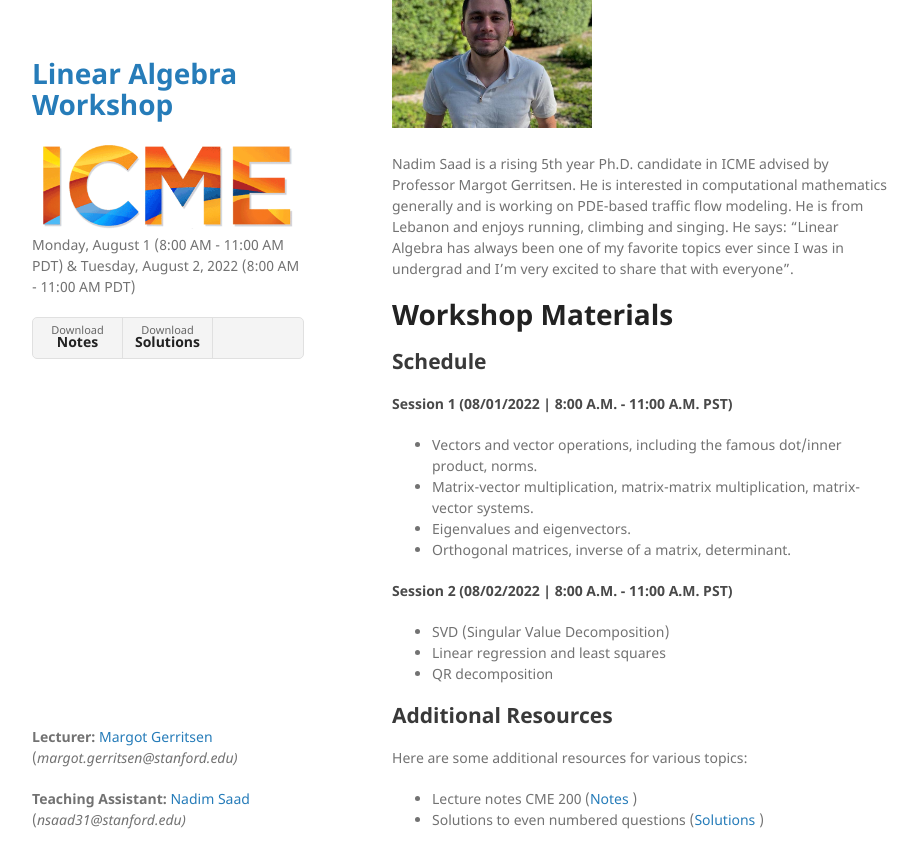
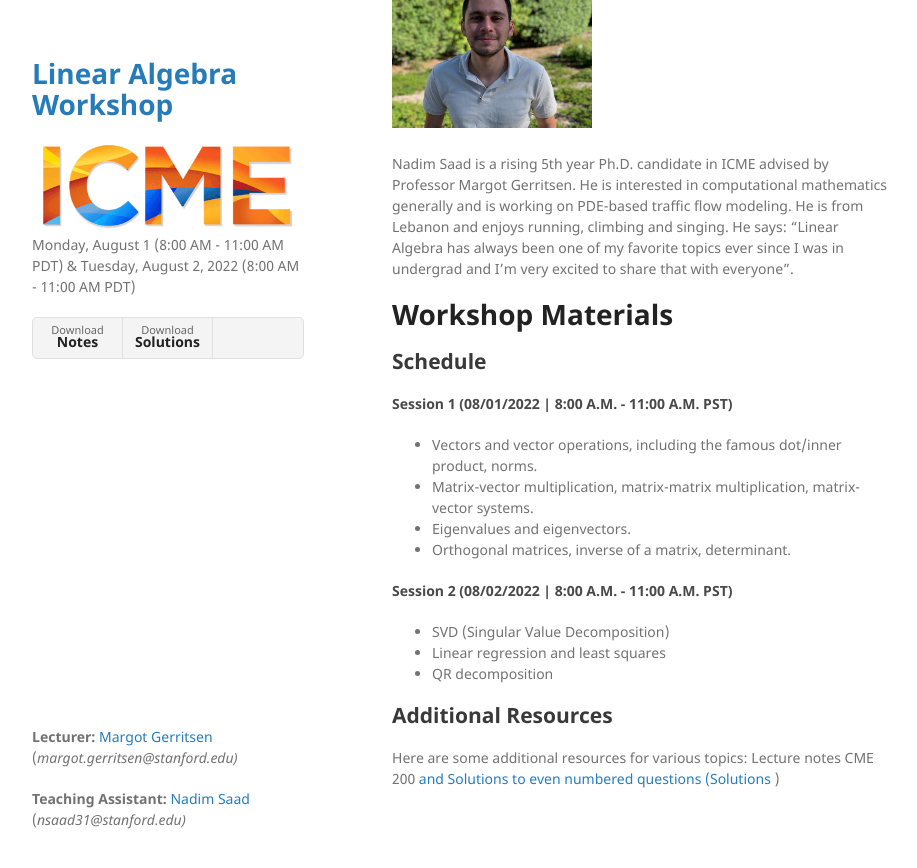
Before and after one commit to nsaad31/Linear_Algebra_ICME_Workshops_2023, a Jekyll site: the page built from index.md, in a window 1280 px wide and 900 px high, scrolled down 1319 px. Shown: the top 868 px of the window, without its empty margins (178-1095 px from the left). Built offline with Jekyll 4.4.1, drawn with Linux system fonts in a browser that asks for light colours; our own code applies the rules of GitHub Pages for plain Markdown files.

Commit message:
Update index.md

```diff
--- a/index.md
+++ b/index.md
@@ -40,6 +40,4 @@ Nadim Saad is a rising 5th year Ph.D. candidate in ICME advised by Professor Mar
 ## Additional Resources
 
 Here are some additional resources for various topics:
-
-- Lecture notes CME 200 ([Notes](<a href="{{ "/docs/MatrixComputationsAnswerstoEvennumberedQuestions.pdf" | relative_url }}">) )
-- Solutions to even numbered questions ([Solutions](<a href="{{ "/docs/MatrixComputationsAnswerstoEvennumberedQuestions.pdf" | relative_url }}">) )
+Lecture notes CME 200 <a href="{{ "/docs/MatrixComputationsAnswerstoEvennumberedQuestions.pdf" | relative_url }}"> and Solutions to even numbered questions ([Solutions](<a href="{{ "/docs/MatrixComputationsAnswerstoEvennumberedQuestions.pdf" | relative_url }}">) )
```
